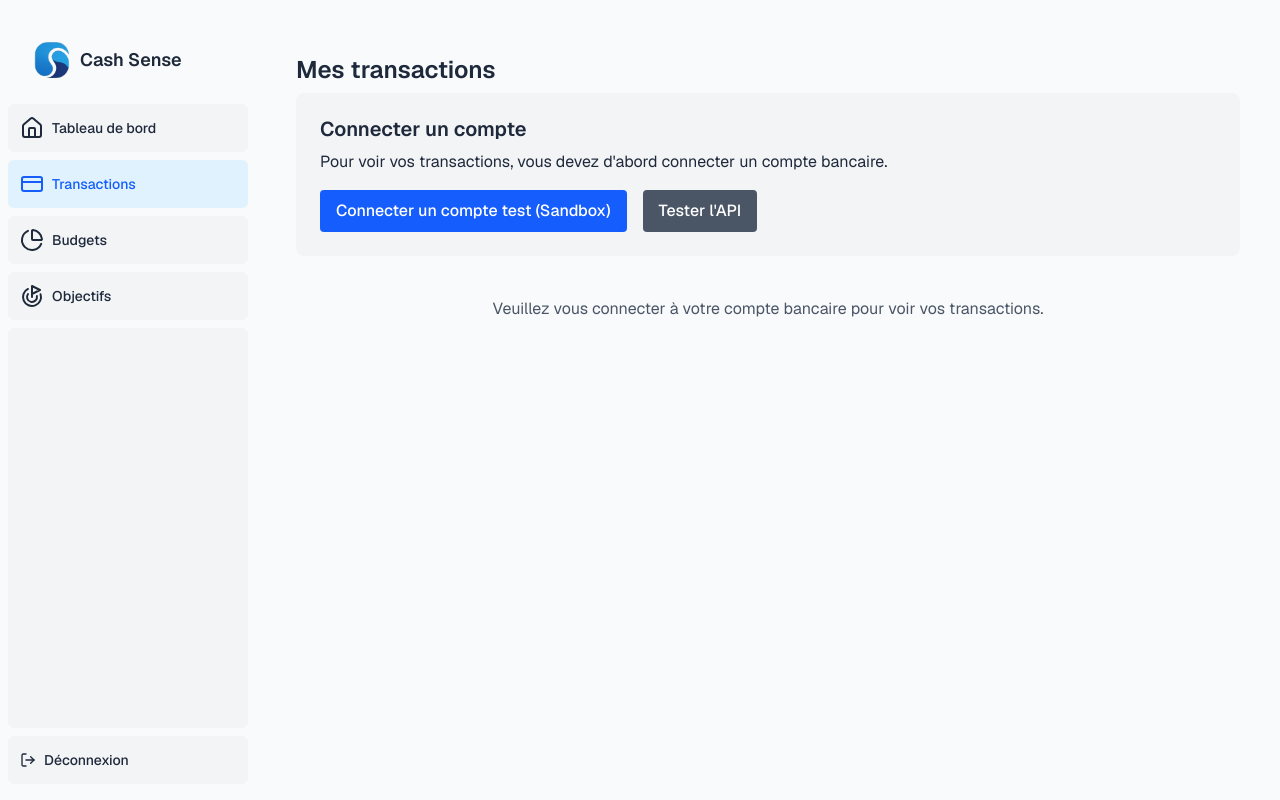
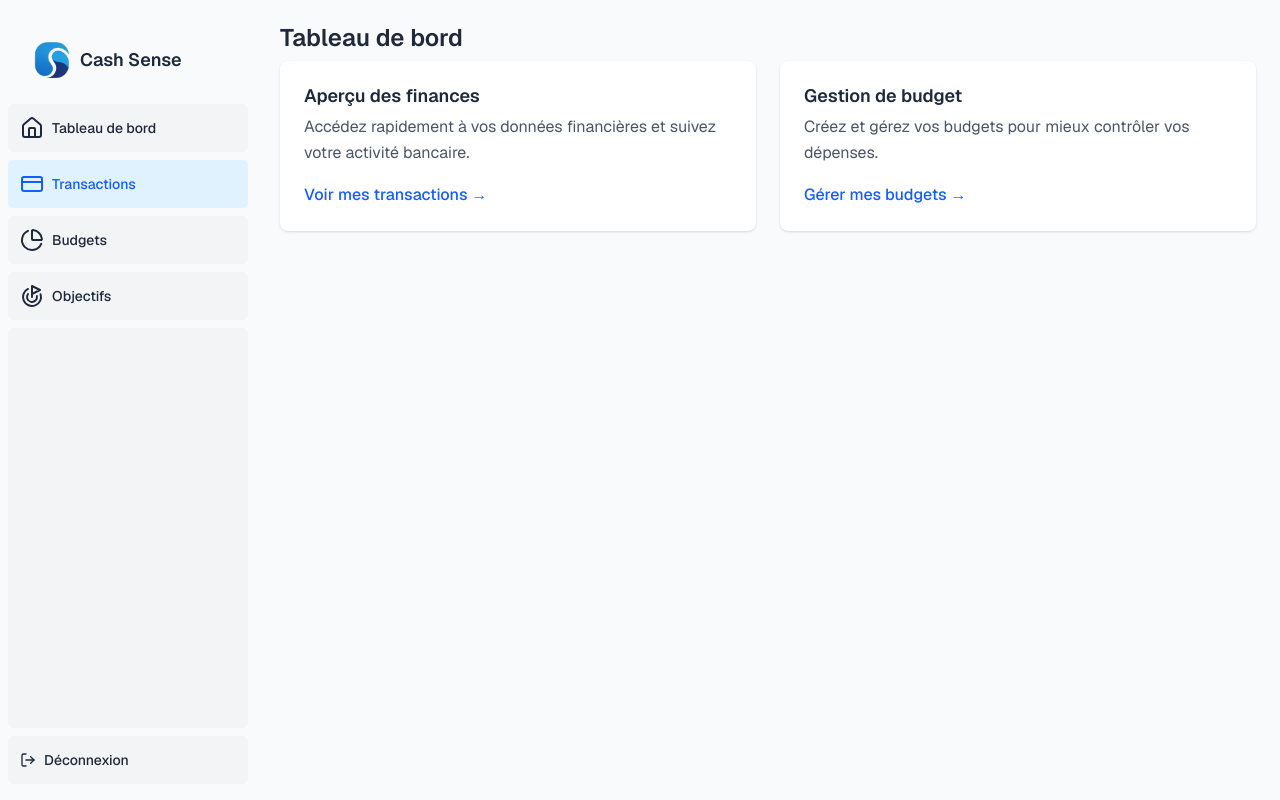
Before and after one commit to nina031/cash-sense-frontend, a Next.js app: page /dashboard/transactions in a window 1280 px wide. Built offline with nearby package versions, Linux system fonts and the light colour scheme.

Commit message:
create demo mode

```diff
--- a/app/(app)/dashboard/transactions/page.js
+++ b/app/(app)/dashboard/transactions/page.js
@@ -1,152 +1,53 @@
 "use client";
 
-import { useState, useEffect } from "react";
-import TransactionList from "@/components/TransactionList";
+import { useDemoMode } from "@/contexts/DemoContext";
+import Link from "next/link";
 
-export default function TransactionsPage() {
-  const [accessToken, setAccessToken] = useState("");
-  const [isLoading, setIsLoading] = useState(false);
-  const [waitingForData, setWaitingForData] = useState(false);
-  const [waitProgress, setWaitProgress] = useState(0);
-  const [error, setError] = useState("");
-  const [apiTestResult, setApiTestResult] = useState("");
-
-  useEffect(() => {
-    let interval;
-
-    if (waitingForData && waitProgress < 100) {
-      interval = setInterval(() => {
-        setWaitProgress((prev) => {
-          const newProgress = prev + 5;
-          if (newProgress >= 100) {
-            clearInterval(interval);
-            setWaitingForData(false);
-            setWaitProgress(0);
-            return 100;
-          }
-          return newProgress;
-        });
-      }, 200); // Avance la barre de progression toutes les 200ms
-    }
-
-    return () => {
-      if (interval) clearInterval(interval);
-    };
-  }, [waitingForData, waitProgress]);
-
-  // Function to connect to a sandbox account for testing
-  async function connectSandboxAccount() {
-    setIsLoading(true);
-    setError("");
-    setApiTestResult("");
-
-    try {
-      // Dynamically import the service
-      const { createSandboxToken, exchangeToken } = await import(
-        "@/services/transactionService"
-      );
-
-      // 1. Create a sandbox token
-      const { public_token } = await createSandboxToken();
-
-      // 2. Exchange it for an access token
-      const { access_token } = await exchangeToken(public_token);
-
-      // 3. Attendre que les données soient prêtes
-      setIsLoading(false);
-      setWaitingForData(true);
-
-      // Attendre que la barre de progression atteigne 100%
-      setTimeout(() => {
-        // 4. Save the access token
-        setAccessToken(access_token);
-      }, 5000); // 5 secondes de délai
-    } catch (err) {
-      console.error("Error connecting to sandbox account:", err);
-      setError(
-        "Une erreur est survenue lors de la connexion au compte de test: " +
-          err.message
-      );
-      setIsLoading(false);
-    }
-  }
-
-  // Function to test API health
-  async function testApiHealth() {
-    setApiTestResult("Test en cours...");
-
-    try {
-      const apiUrl = process.env.NEXT_PUBLIC_API_URL;
-      const response = await fetch(apiUrl);
-
-      if (!response.ok) {
-        throw new Error(`Status: ${response.status}`);
-      }
-
-      const data = await response.json();
-      setApiTestResult(`API en ligne! Réponse: ${JSON.stringify(data)}`);
-    } catch (err) {
-      console.error("Error testing API:", err);
-      setApiTestResult(`Erreur: ${err.message}`);
-    }
-  }
+export default function DashboardPage() {
+  const { isDemoMode } = useDemoMode();
 
   return (
-    <div className="container mx-auto px-4 py-8">
-      <h1 className="text-2xl font-bold mb-6">Mes transactions</h1>
+    <div>
+      <h1 className="text-2xl font-bold mb-4">Tableau de bord</h1>
 
-      {!accessToken && (
-        <div className="mb-6 p-6 bg-gray-100 rounded-lg">
-          <h2 className="text-xl font-semibold mb-4">Connecter un compte</h2>
-          <p className="mb-4">
-            Pour voir vos transactions, vous devez d'abord connecter un compte
-            bancaire.
+      {isDemoMode && (
+        <div className="mb-6 p-4 bg-yellow-50 border border-yellow-200 rounded-lg">
+          <p className="text-yellow-700">
+            <strong>Mode Démo :</strong> Vous consultez une version de
+            démonstration de Cash Sense. Les données affichées sont fictives et
+            servent uniquement à illustrer les fonctionnalités de l'application.
           </p>
-          <div className="flex flex-col sm:flex-row gap-4">
-            <button
-              onClick={connectSandboxAccount}
-              disabled={isLoading || waitingForData}
-              className="bg-blue-600 hover:bg-blue-700 text-white font-medium py-2 px-4 rounded disabled:opacity-50"
-            >
-              {isLoading
-                ? "Connexion en cours..."
-                : waitingForData
-                ? "Préparation des données..."
-                : "Connecter un compte test (Sandbox)"}
-            </button>
-
-            <button
-              onClick={testApiHealth}
-              className="bg-gray-600 hover:bg-gray-700 text-white font-medium py-2 px-4 rounded"
-            >
-              Tester l'API
-            </button>
-          </div>
-
-          {waitingForData && (
-            <div className="mt-4">
-              <div className="w-full bg-gray-200 rounded-full h-2.5">
-                <div
-                  className="bg-blue-600 h-2.5 rounded-full"
-                  style={{ width: `${waitProgress}%` }}
-                ></div>
-              </div>
-              <p className="text-sm text-gray-600 mt-2">
-                Préparation des données de transactions... Veuillez patienter.
-              </p>
-            </div>
-          )}
-
-          {error && <p className="mt-2 text-red-600">{error}</p>}
-          {apiTestResult && (
-            <div className="mt-2 p-3 bg-gray-200 rounded">
-              <p className="font-mono text-sm">{apiTestResult}</p>
-            </div>
-          )}
         </div>
       )}
 
-      <TransactionList accessToken={accessToken} />
+      <div className="grid grid-cols-1 md:grid-cols-2 gap-6">
+        <div className="bg-white p-6 rounded-lg shadow-sm">
+          <h2 className="text-lg font-semibold mb-3">Aperçu des finances</h2>
+          <p className="text-gray-600 mb-4">
+            Accédez rapidement à vos données financières et suivez votre
+            activité bancaire.
+          </p>
+          <Link
+            href="/dashboard/transactions"
+            className="text-blue-600 hover:text-blue-800 font-medium"
+          >
+            Voir mes transactions →
+          </Link>
+        </div>
+
+        <div className="bg-white p-6 rounded-lg shadow-sm">
+          <h2 className="text-lg font-semibold mb-3">Gestion de budget</h2>
+          <p className="text-gray-600 mb-4">
+            Créez et gérez vos budgets pour mieux contrôler vos dépenses.
+          </p>
+          <Link
+            href="/dashboard/budgets"
+            className="text-blue-600 hover:text-blue-800 font-medium"
+          >
+            Gérer mes budgets →
+          </Link>
+        </div>
+      </div>
     </div>
   );
 }
--- /dev/null
+++ b/app/(app)/demo/page.js
@@ -0,0 +1,111 @@
+"use client";
+
+import { useEffect, useState } from "react";
+import { useRouter } from "next/navigation";
+import { useDemoMode } from "@/contexts/DemoContext";
+
+export default function DemoPage() {
+  const router = useRouter();
+  const { activateDemoMode, isDemoMode } = useDemoMode();
+  const [status, setStatus] = useState("Préparation du mode démo...");
+  const [error, setError] = useState(null);
+
+  useEffect(() => {
+    // Si déjà en mode démo, rediriger directement vers le dashboard
+    if (isDemoMode) {
+      router.push("/dashboard");
+      return;
+    }
+
+    async function setupDemoMode() {
+      try {
+        // 1. Créer un token sandbox
+        setStatus("Création d'un compte de démonstration...");
+        const sandboxResponse = await fetch(
+          `${
+            process.env.NEXT_PUBLIC_API_URL || "http://localhost:5000"
+          }/api/create_sandbox_token`,
+          {
+            method: "POST",
+            headers: {
+              "Content-Type": "application/json",
+            },
+            body: JSON.stringify({ institution_id: "ins_1" }),
+          }
+        );
+
+        if (!sandboxResponse.ok) {
+          throw new Error(
+            `Échec de création du token sandbox: ${sandboxResponse.status}`
+          );
+        }
+
+        const { public_token } = await sandboxResponse.json();
+
+        // 2. Échanger le token public contre un token d'accès
+        setStatus("Configuration de votre accès...");
+        const exchangeResponse = await fetch(
+          `${
+            process.env.NEXT_PUBLIC_API_URL || "http://localhost:5000"
+          }/api/exchange_token`,
+          {
+            method: "POST",
+            headers: {
+              "Content-Type": "application/json",
+            },
+            body: JSON.stringify({ public_token }),
+          }
+        );
+
+        if (!exchangeResponse.ok) {
+          throw new Error(
+            `Échec d'échange du token: ${exchangeResponse.status}`
+          );
+        }
+
+        const { access_token } = await exchangeResponse.json();
+
+        // 3. Activer le mode démo avec le token
+        activateDemoMode(access_token);
+
+        // 4. Rediriger vers le dashboard
+        setStatus("Redirection vers le tableau de bord...");
+        router.push("/dashboard");
+      } catch (err) {
+        console.error("Erreur lors de la configuration du mode démo:", err);
+        setError(
+          `Une erreur est survenue lors de la configuration du mode démo: ${err.message}`
+        );
+      }
+    }
+
+    setupDemoMode();
+  }, [activateDemoMode, isDemoMode, router]);
+
+  return (
+    <div className="container mx-auto px-4 py-8">
+      <div className="max-w-md mx-auto bg-white p-8 rounded-lg shadow-md">
+        <h1 className="text-2xl font-bold mb-6 text-center">Mode Démo</h1>
+
+        {error ? (
+          <div className="bg-red-100 border border-red-400 text-red-700 px-4 py-3 rounded mb-4">
+            <p>{error}</p>
+            <div className="mt-4 flex justify-center">
+              <button
+                onClick={() => router.push("/")}
+                className="bg-blue-600 hover:bg-blue-700 text-white font-medium py-2 px-4 rounded"
+              >
+                Retour à l'accueil
+              </button>
+            </div>
+          </div>
+        ) : (
+          <div className="text-center">
+            <div className="animate-spin rounded-full h-12 w-12 border-t-2 border-b-2 border-blue-500 mx-auto mb-4"></div>
+            <p className="text-gray-600">{status}</p>
+          </div>
+        )}
+      </div>
+    </div>
+  );
+}
--- a/app/(login)/layout.js
+++ b/app/(login)/layout.js
@@ -1,6 +1,7 @@
 import { Geist, Geist_Mono } from "next/font/google";
 import "@/app/globals.css";
 import Navbar from "@/components/Navbar";
+import { DemoProvider } from "@/contexts/DemoContext";
 
 const geistSans = Geist({
   variable: "--font-geist-sans",
@@ -24,6 +25,7 @@ export default function RootLayout({ children }) {
       <body
         className={`${geistSans.variable} ${geistMono.variable} antialiased`}
       >
+        <DemoProvider>
           <Navbar />
           <main className="min-h-screen pt-4">{children}</main>
           <footer className="bg-gray-100 py-6 mt-12">
@@ -37,6 +39,7 @@ export default function RootLayout({ children }) {
               </p>
             </div>
           </footer>
+        </DemoProvider>
       </body>
     </html>
   );
--- a/app/(login)/page.js
+++ b/app/(login)/page.js
@@ -26,7 +26,7 @@ export default function Home() {
           <div className="flex gap-4 flex-col sm:flex-row">
             <Link
               className="bg-[var(--primary)] hover:bg-[var(--primary-hover)] text-white py-2 rounded-full font-medium text-sm sm:text-base h-10 sm:h-12 px-4 sm:px-5 w-full sm:w-auto flex items-center justify-center"
-              href="/transactions"
+              href="/demo"
             >
               Try demo
             </Link>
--- a/components/Navbar.js
+++ b/components/Navbar.js
@@ -4,9 +4,18 @@ import Link from "next/link";
 import Image from "next/image";
 import { usePathname } from "next/navigation";
 import { Button } from "@/components/ui/button";
+import { useDemoMode } from "@/contexts/DemoContext";
 
 export default function Navbar() {
   const pathname = usePathname();
+  const { isDemoMode, deactivateDemoMode } = useDemoMode();
+
+  // Gestion de la déconnexion du mode démo
+  const handleExitDemo = () => {
+    deactivateDemoMode();
+    // Rediriger vers la page d'accueil
+    window.location.href = "/";
+  };
 
   return (
     <nav className="bg-white shadow-sm">
@@ -26,8 +35,23 @@ export default function Navbar() {
             </Link>
           </div>
 
-          {/* Boutons de connexion et inscription (pour écrans moyens et grands) */}
-          <div className="hidden sm:flex items-center space-x-4">
+          {/* Indicateur mode démo ou boutons de connexion */}
+          {isDemoMode ? (
+            <div className="flex items-center">
+              <div className="bg-yellow-100 text-yellow-800 px-3 py-1 rounded-full text-sm font-medium mr-4">
+                Mode Démo
+              </div>
+              <Button
+                onClick={handleExitDemo}
+                variant="outline"
+                size="sm"
+                className="text-red-600 border-red-200 hover:bg-red-50"
+              >
+                Quitter le mode démo
+              </Button>
+            </div>
+          ) : (
+            <div className="flex items-center space-x-4">
               <Button
                 asChild
                 className="bg-[var(--primary)] hover:bg-[var(--primary-hover)] text-white px-4 py-2 rounded-full"
@@ -41,26 +65,7 @@ export default function Navbar() {
                 <Link href="/login">Sign up</Link>
               </Button>
             </div>
-        </div>
-      </div>
-
-      {/* Boutons de connexion et inscription (pour petits écrans) */}
-      <div className="sm:hidden border-t border-gray-200">
-        <div className="flex justify-around py-3">
-          <Button asChild>
-            <Link
-              href="/login"
-              className="text-gray-800 hover:text-blue-600 font-medium"
-            >
-              Login
-            </Link>
-          </Button>
-          <Link
-            href="/signup"
-            className="bg-blue-600 hover:bg-blue-700 text-white font-medium py-1 px-3 rounded"
-          >
-            Sign Up
-          </Link>
+          )}
         </div>
       </div>
     </nav>
--- a/components/TransactionList.js
+++ b/components/TransactionList.js
@@ -3,15 +3,20 @@
  */
 import { useState, useEffect } from "react";
 import TransactionItem from "./TransactionItem";
+import { useDemoMode } from "@/contexts/DemoContext";
 
 export default function TransactionList({ accessToken }) {
+  const { isDemoMode, demoAccessToken } = useDemoMode();
   const [transactions, setTransactions] = useState([]);
   const [loading, setLoading] = useState(true);
   const [error, setError] = useState(null);
 
+  // Utiliser le token approprié (celui du mode démo ou celui passé en props)
+  const effectiveToken = isDemoMode ? demoAccessToken : accessToken;
+
   useEffect(() => {
     // Only try to fetch transactions if we have an access token
-    if (!accessToken) {
+    if (!effectiveToken) {
       setLoading(false);
       return;
     }
@@ -21,11 +26,11 @@ export default function TransactionList({ accessToken }) {
       try {
         // Import the service to avoid issues with Next.js SSR
         const { getTransactions } = await import(
-          "../services/transactionService"
+          "@/services/transactionService"
         );
 
         // Fetch transactions using the service
-        const data = await getTransactions(accessToken);
+        const data = await getTransactions(effectiveToken);
 
         // Sort transactions by date (most recent first)
         const sortedTransactions = data.sort(
@@ -44,7 +49,7 @@ export default function TransactionList({ accessToken }) {
     }
 
     fetchTransactions();
-  }, [accessToken]); // Re-fetch when accessToken changes
+  }, [effectiveToken]); // Re-fetch when effectiveToken changes
 
   // Show loading state
   if (loading) {
@@ -66,7 +71,7 @@ export default function TransactionList({ accessToken }) {
   }
 
   // Show message when no access token is provided
-  if (!accessToken) {
+  if (!effectiveToken) {
     return (
       <div className="p-4 text-center text-gray-600">
         <p>
--- /dev/null
+++ b/contexts/DemoContext.js
@@ -0,0 +1,59 @@
+"use client";
+
+import { createContext, useContext, useState, useEffect } from "react";
+
+// Création du contexte avec des valeurs par défaut
+const DemoContext = createContext({
+  isDemoMode: false,
+  demoAccessToken: null,
+  activateDemoMode: () => {},
+  deactivateDemoMode: () => {},
+});
+
+// Hook personnalisé pour utiliser le contexte
+export const useDemoMode = () => useContext(DemoContext);
+
+// Fournisseur du contexte qui encapsulera notre application
+export function DemoProvider({ children }) {
+  // État pour suivre si l'utilisateur est en mode démo
+  const [isDemoMode, setIsDemoMode] = useState(false);
+  // État pour stocker le token d'accès pour le mode démo
+  const [demoAccessToken, setDemoAccessToken] = useState(null);
+
+  // Au chargement, vérifier si un token de démo existe déjà dans la session
+  useEffect(() => {
+    const storedToken = sessionStorage.getItem("demo_access_token");
+    if (storedToken) {
+      setDemoAccessToken(storedToken);
+      setIsDemoMode(true);
+    }
+  }, []);
+
+  // Fonction pour activer le mode démo
+  const activateDemoMode = (accessToken) => {
+    // Stocker le token dans le sessionStorage pour le conserver après rafraîchissement
+    sessionStorage.setItem("demo_access_token", accessToken);
+    // Mettre à jour l'état
+    setDemoAccessToken(accessToken);
+    setIsDemoMode(true);
+  };
+
+  // Fonction pour désactiver le mode démo
+  const deactivateDemoMode = () => {
+    // Supprimer le token du sessionStorage
+    sessionStorage.removeItem("demo_access_token");
+    // Réinitialiser l'état
+    setDemoAccessToken(null);
+    setIsDemoMode(false);
+  };
+
+  // Valeur du contexte qui sera partagée
+  const value = {
+    isDemoMode,
+    demoAccessToken,
+    activateDemoMode,
+    deactivateDemoMode,
+  };
+
+  return <DemoContext.Provider value={value}>{children}</DemoContext.Provider>;
+}
```
Lines whose indentation alone changed are shown as unchanged.
